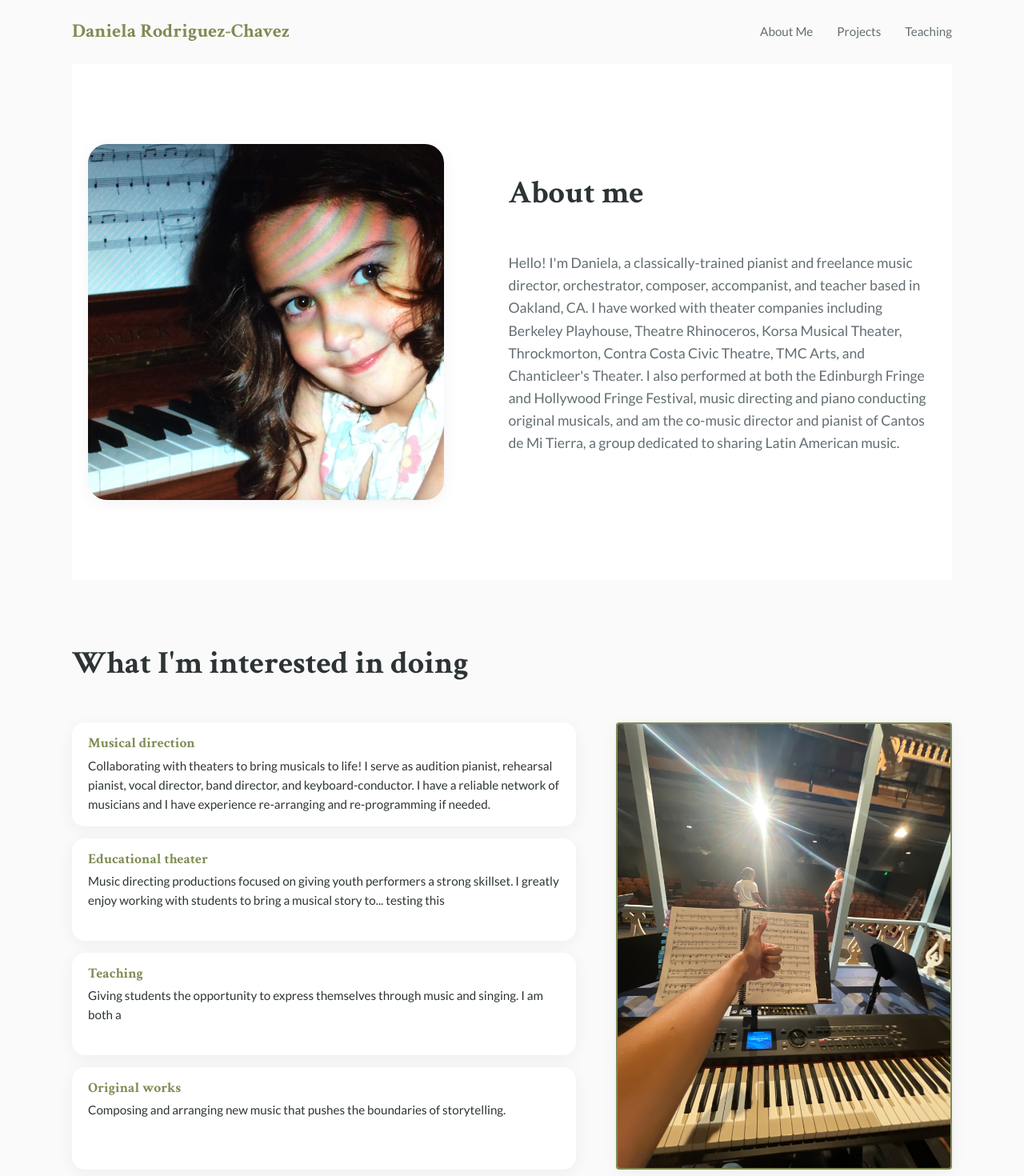
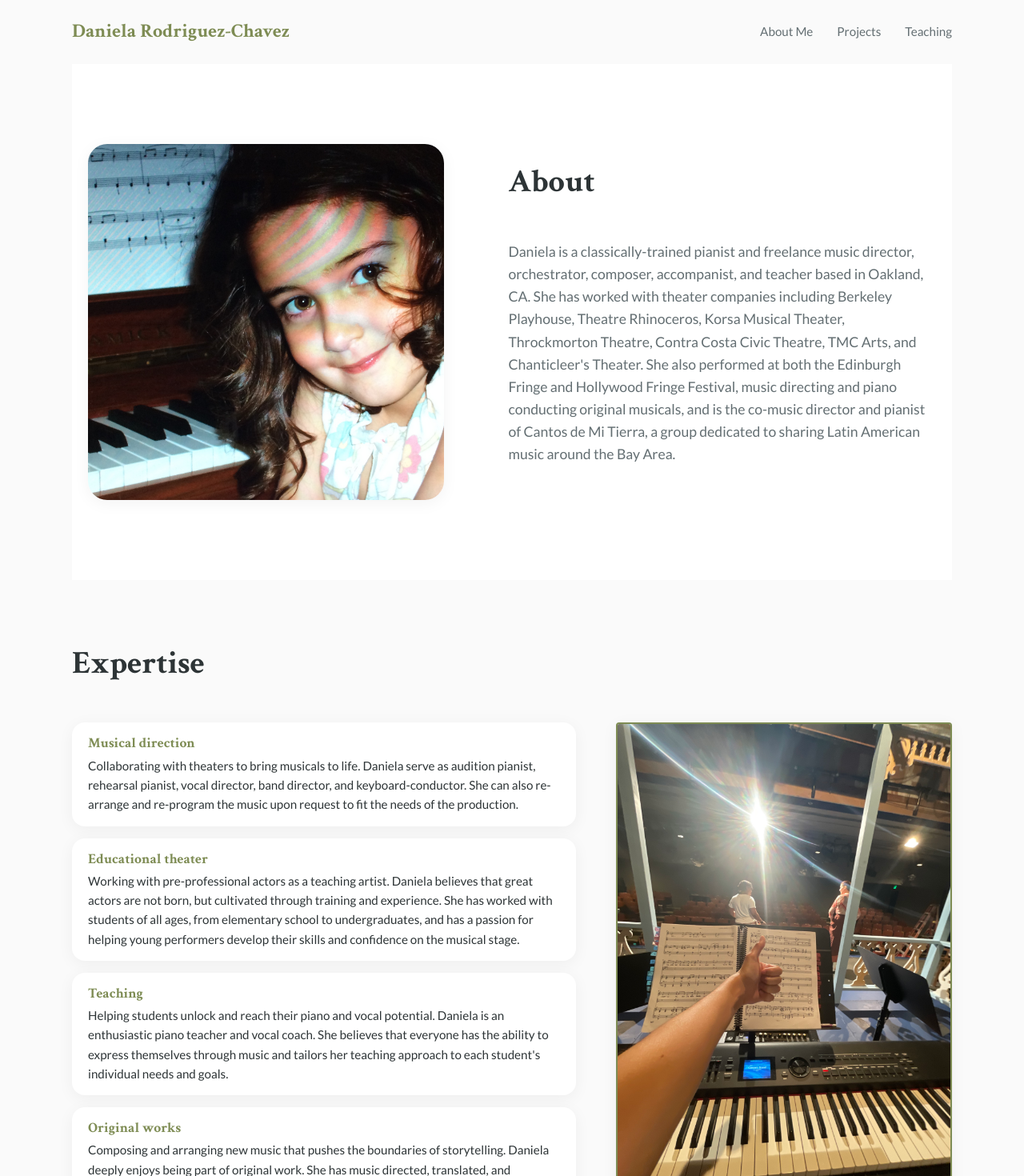
Before and after one commit to drodchavez/drodchavez.github.io, a React (Vite) app: page /#/about in a window 1280 px wide. Shown: the top 1470 px of the page at 80% size. Built offline with nearby package versions, Linux system fonts and the light colour scheme.

Commit message:
9/16  editing expertise

```diff
--- a/src/components/About.tsx
+++ b/src/components/About.tsx
@@ -10,13 +10,14 @@ const About: React.FC = () => {
           <img src={babyPhoto} alt="Daniela baby photo" className={styles.profileImage} />
         </div>
         <div className={styles.content}>
-          <h2 className="section-title">About me</h2>
+          <h2 className="section-title">About</h2>
           <p className={styles.text}>
-            Hello! I'm Daniela, a classically-trained pianist and freelance music director, orchestrator, composer,
-            accompanist, and teacher based in Oakland, CA. I have worked with theater
-            companies including Berkeley Playhouse, Theatre Rhinoceros, Korsa Musical Theater, Throckmorton, Contra Costa Civic Theatre, TMC Arts, and Chanticleer's Theater.
-            I also performed at both the Edinburgh Fringe and Hollywood Fringe Festival, music directing and piano conducting original musicals,
-            and am the co-music director and pianist of Cantos de Mi Tierra, a group dedicated to sharing Latin American music.
+            Daniela is a classically-trained pianist and freelance music director, orchestrator, composer,
+            accompanist, and teacher based in Oakland, CA. She has worked with theater
+            companies including Berkeley Playhouse, Theatre Rhinoceros, Korsa Musical Theater, Throckmorton Theatre,
+            Contra Costa Civic Theatre, TMC Arts, and Chanticleer's Theater.
+            She also performed at both the Edinburgh Fringe and Hollywood Fringe Festival, music directing and piano conducting original musicals,
+            and is the co-music director and pianist of Cantos de Mi Tierra, a group dedicated to sharing Latin American music around the Bay Area.
           </p>
         </div>
       </div>
--- a/src/components/Interests.tsx
+++ b/src/components/Interests.tsx
@@ -6,29 +6,35 @@ const Interests: React.FC = () => {
   return (
     <section id="interests" className={styles.interests}>
       <div className="container">
-        <h2 className="section-title">What I'm interested in doing</h2>
+        <h2 className="section-title">Expertise</h2>
         <div className={styles.layout}>
           <div className={styles.grid}>
             <div className={styles.card}>
               <h3>Musical direction</h3>
-              <p>Collaborating with theaters to bring musicals to life! I serve as audition pianist,
-                rehearsal pianist, vocal director, band director, and keyboard-conductor. I have a reliable
-                network of musicians and I have experience re-arranging and re-programming if needed.
+              <p>Collaborating with theaters to bring musicals to life. Daniela serve as audition pianist,
+                rehearsal pianist, vocal director, band director, and keyboard-conductor. She can also re-arrange and re-program
+                the music upon request to fit the needs of the production.
               </p>
             </div>
             <div className={styles.card}>
               <h3>Educational theater</h3>
-              <p>Music directing productions focused on giving youth performers a strong skillset. I greatly enjoy
-                working with students to bring a musical story to... testing this
+              <p>Working with pre-professional actors as a teaching artist. Daniela believes that great actors are not born,
+                but cultivated through training and experience. She has worked with students of all ages, from elementary school to undergraduates,
+                and has a passion for helping young performers develop their skills and confidence on the musical stage.
               </p>
             </div>
             <div className={styles.card}>
               <h3>Teaching</h3>
-              <p>Giving students the opportunity to express themselves through music and singing. I am both a  </p>
+              <p>Helping students unlock and reach their piano and vocal potential. Daniela is an enthusiastic piano teacher
+                and vocal coach. She believes that everyone has the ability to express themselves through music and tailors her teaching approach
+                to each student's individual needs and goals.
+              </p>
             </div>
             <div className={styles.card}>
               <h3>Original works</h3>
-              <p>Composing and arranging new music that pushes the boundaries of storytelling.</p>
+              <p>Composing and arranging new music that pushes the boundaries of storytelling. Daniela deeply enjoys being part of original work.
+                She has music directed, translated, and arranged music for new works and is also currently working on her own original projects.
+              </p>
             </div>
           </div>
           <div className={styles.imageWrapper}>
--- a/src/pages/TeachingPage.tsx
+++ b/src/pages/TeachingPage.tsx
@@ -5,10 +5,6 @@ const TeachingPage: React.FC = () => {
   return (
     <div style={{ paddingTop: '80px' }}>
       <TeachingPhilosophy />
-      <div className="container" style={{ paddingBottom: '100px' }}>
-        <h2>Educational Experience</h2>
-        <p>This space can be used for more detailed pedagogical insights, student testimonials, or teaching background.</p>
-      </div>
     </div>
   );
 };
```
Also changed, not shown: src/components/TeachingPhilosophy.tsx (line endings or trailing spaces).
